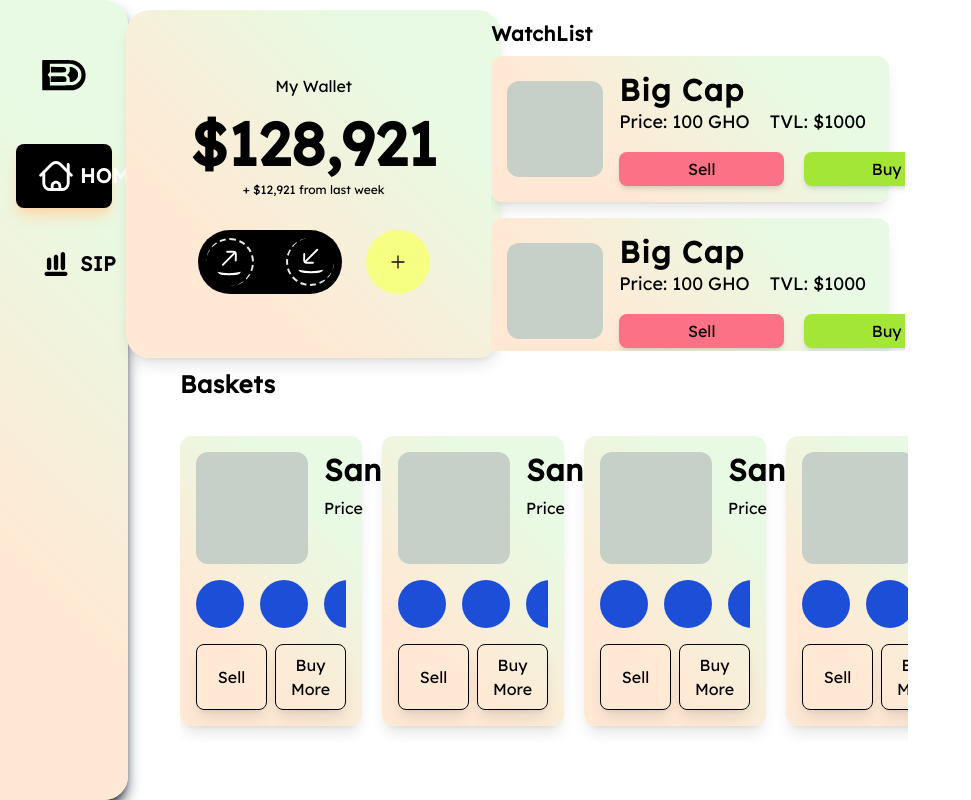
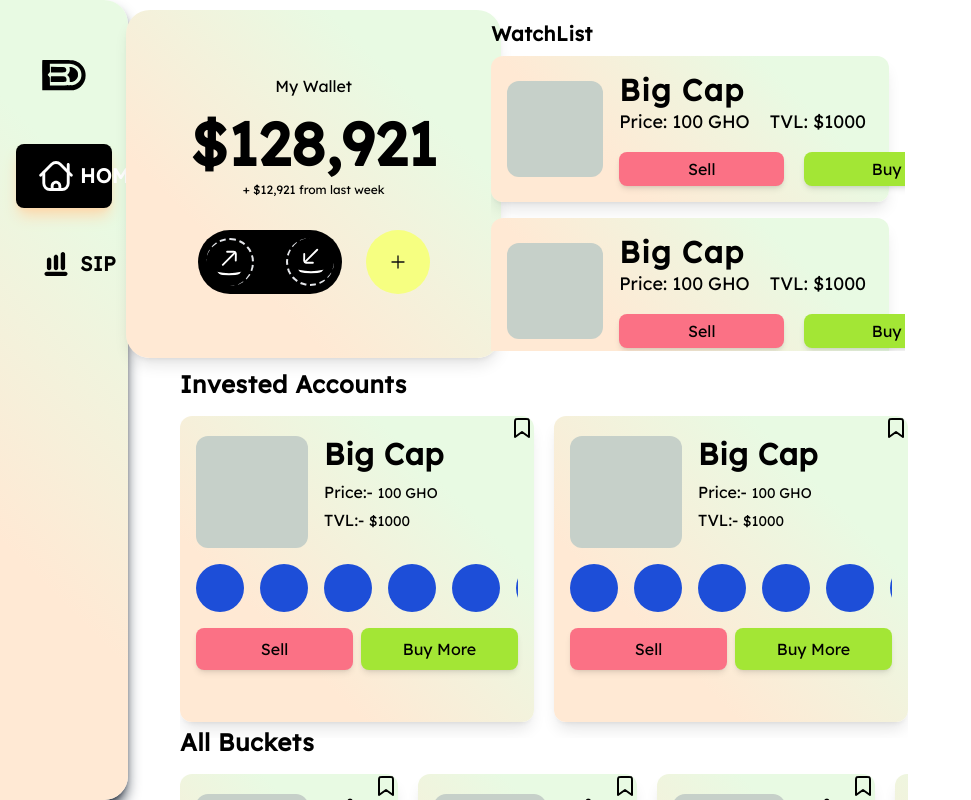
Before and after one commit to douchebank/dbank, a React (Create React App) app: page /dashboard in a window 1280 px wide. Shown: the whole page, without its empty margins (0-971 px from the left). Built offline with nearby package versions, Linux system fonts and the light colour scheme.

Commit message:
sections updated

```diff
--- a/src/components/Baskets.tsx
+++ /dev/null
@@ -1,43 +0,0 @@
-import { useState } from "react"
-import dummyImg from "../assets/recent.png"
-import bookmarkImg from "../assets/bookmark.svg"
-import selectedBookmark from "../assets/selectedBookmark.svg"
-
-const Baskets = () => {
-  const [bookmark, setBookmark] = useState(false)
-  const toggleBookmark = () => {
-    setBookmark(!bookmark)
-  }
-  return (
-
-      <div className="w-[25%] p-4 rounded-xl gradient2 shadow-lg ">
-        <div className="flex">
-          <img className="h-28 w-28 rounded-xl " src={dummyImg} alt="logo" />
-          <div className="w-full pl-4">
-            <div className="flex justify-between gap-2 items-center">
-              <p className="text-3xl font-bold tracking-wide">Sandeep</p>
-              <img className="h-6" onClick={toggleBookmark} src={bookmark ? selectedBookmark : bookmarkImg } alt="bookmark" />
-            </div>
-            <div className="flex justify-between mt-2">
-              <p className="">Price</p>
-              <p className="">Tvl</p>
-            </div>
-          </div>
-          </div>
-          <div className="flex mt-4 gap-4 max-w-[250px] overflow-x-scroll scrollbar">
-            <span className="h-6 w-6 p-6 rounded-full bg-blue-700"></span>
-            <span className="h-6 w-6 p-6 rounded-full bg-blue-700"></span>
-            <span className="h-6 w-6 p-6 rounded-full bg-blue-700"></span>
-            <span className="h-6 w-6 p-6 rounded-full bg-blue-700"></span>
-            <span className="h-6 w-6 p-6 rounded-full bg-blue-700"></span>
-            <span className="h-6 w-6 p-6 rounded-full bg-blue-700"></span>
-        </div >
-        <div className="flex mt-4 gap-2">
-          <button className="border rounded-lg border-black shadow-lg p-2 w-full  ">Sell</button>
-          <button className="border rounded-lg border-black shadow-lg p-2 w-full">Buy More</button>
-        </div>
-      </div>
-  )
-}
-
-export default Baskets
--- /dev/null
+++ b/src/components/Bucket.tsx
@@ -0,0 +1,81 @@
+import { useState } from "react";
+import dummyImg from "../assets/recent.png";
+import bookmarkImg from "../assets/bookmark.svg";
+import selectedBookmark from "../assets/selectedBookmark.svg";
+import { BucketType } from "../constants/Types";
+
+const Bucket = ({
+  uid,
+  logo,
+  title,
+  assets,
+  price,
+  tvl,
+  invested,
+  type,
+}: BucketType) => {
+  const [bookmark, setBookmark] = useState(false);
+  const toggleBookmark = () => {
+    setBookmark(!bookmark);
+  };
+  return (
+    <div className=" relative min-w-[30%] py-5 px-4 rounded-xl gradient2 shadow-lg  ">
+      <div className="flex">
+        <img
+          className="h-28 w-28 rounded-xl "
+          src={logo ? "" : dummyImg}
+          alt="logo"
+        />
+        <div className="w-full pl-4">
+          <div className="flex justify-between gap-2 items-center">
+            <p className="text-3xl font-bold tracking-wide text-ellipsis overflow-hidden max-w-48">
+              {title}
+            </p>
+          </div>
+          <div className="flex flex-col justify-between gap-1 mt-2">
+            <p className="">
+              Price:- <span className="text-sm">{price} GHO</span>
+            </p>
+            <p className="">
+              TVL:- <span className="text-sm">${tvl}</span>
+            </p>
+          </div>
+        </div>
+      </div>
+      <div className="flex mt-4 gap-4 max-w-[350px] overflow-x-scroll scrollbar ">
+        <span className="h-6 w-6 p-6 rounded-full bg-blue-700"></span>
+        <span className="h-6 w-6 p-6 rounded-full bg-blue-700"></span>
+        <span className="h-6 w-6 p-6 rounded-full bg-blue-700"></span>
+        <span className="h-6 w-6 p-6 rounded-full bg-blue-700"></span>
+        <span className="h-6 w-6 p-6 rounded-full bg-blue-700"></span>
+        <span className="h-6 w-6 p-6 rounded-full bg-blue-700"></span>
+      </div>
+      <div className="flex justify-center items-center mt-4  gap-2">
+        {invested ? (
+          <>
+            <button className="w-full text-center border border-transparent hover:border-black rounded-lg bg-rose-400 p-2 shadow-md hover:shadow-lg ">
+              Sell
+            </button>
+            <button className="w-full text-center border border-transparent hover:border-black rounded-lg bg-lime-400 p-2 shadow-md hover:shadow-lg">
+              Buy More
+            </button>
+          </>
+        ) : (
+          <>
+            <button className="text-center border border-transparent hover:border-black rounded-lg bg-lime-400  shadow-md hover:shadow-lg p-2 w-[90%]">
+              Invest
+            </button>
+          </>
+        )}
+      </div>
+      <img
+        className="h-6 absolute top-0 right-0"
+        onClick={toggleBookmark}
+        src={bookmark ? selectedBookmark : bookmarkImg}
+        alt="bookmark"
+      />
+    </div>
+  );
+};
+
+export default Bucket;
--- a/src/constants/Types.ts
+++ b/src/constants/Types.ts
@@ -1,3 +1,8 @@
+export enum BUCKET_TYPE {
+  GENERAL = "GENERAL",
+  PERSONAL = "PERSONAL",
+}
+
 export type AssetType = {
   logo: string;
   name: string;
@@ -7,10 +12,13 @@ export type AssetType = {
 
 export type BucketType = {
   uid: string;
-  logo?: string;
+  logo: string;
   title: string;
   description?: string;
   assets?: AssetType[];
   price: number;
   tvl: number;
+  invested: boolean; // IT WILL INDICATE THAT WE CAN SELL IT.
+  type: BUCKET_TYPE; // THIS TO SET IF IT IS EDITIBLE OR NOT IN TERMS OF ADDING ASSETS.
+  // aslo add a key named addedToWatchList = true // by default give it to false.
 };
--- a/src/pages/Dashboard/index.tsx
+++ b/src/pages/Dashboard/index.tsx
@@ -1,9 +1,12 @@
-import Baskets from "../../components/Baskets";
+import Bucket from "../../components/Bucket";
 import LeftSidebar from "../../components/LeftSidebar";
 import MyWallet from "../../components/MyWallet";
 import WatchList from "../../components/WatchList";
+import { BUCKET_TYPE } from "../../constants/Types";
 
 const Dashboard = () => {
+  const isIvested = true;
+
   return (
     <div className="flex w-full max-h-screen ">
       <div className="w-[10%]">
@@ -27,24 +30,126 @@ const Dashboard = () => {
                 price={100}
                 tvl={1000}
                 logo=""
+                type={BUCKET_TYPE.GENERAL}
+                invested={false}
               />
-              <WatchList uid="1" title="Big Cap" price={100} tvl={1000} />
-              <WatchList uid="1" title="Big Cap" price={100} tvl={1000} />
-              <WatchList uid="1" title="Big Cap" price={100} tvl={1000} />
+              <WatchList
+                uid="1"
+                title="Big Cap"
+                price={100}
+                tvl={1000}
+                logo=""
+                type={BUCKET_TYPE.GENERAL}
+                invested={false}
+              />
+              <WatchList
+                uid="1"
+                title="Big Cap"
+                price={100}
+                tvl={1000}
+                logo=""
+                type={BUCKET_TYPE.GENERAL}
+                invested={false}
+              />
+              <WatchList
+                uid="1"
+                title="Big Cap"
+                price={100}
+                tvl={1000}
+                logo=""
+                type={BUCKET_TYPE.GENERAL}
+                invested={false}
+              />
             </div>
           </div>
         </div>
         {/* lowerSection */}
-        <div className=" flex flex-col gap-5 h-3/5 px-5">
-          <h1 className="font-bold tracking-wide text-2xl">Baskets</h1>
+        <div className=" flex flex-col gap-5 h-3/5 px-5 overflow-y-scroll scrollbar ">
+          <div>
+            {isIvested === true && (
+              <>
+                <h1 className="font-bold tracking-wide text-2xl">
+                  Invested Accounts
+                </h1>
+                <div className="flex gap-5 py-4  h-full overflow-x-scroll scrollbar">
+                  <Bucket
+                    uid="1"
+                    title="Big Cap"
+                    price={100}
+                    tvl={1000}
+                    logo=""
+                    type={BUCKET_TYPE.GENERAL}
+                    invested={true}
+                    assets={[]}
+                  />
+                  <Bucket
+                    uid="1"
+                    title="Big Cap"
+                    price={100}
+                    tvl={1000}
+                    logo=""
+                    type={BUCKET_TYPE.GENERAL}
+                    invested={true}
+                    assets={[]}
+                  />
+                </div>
+              </>
+            )}
+          </div>
 
-          <div className="flex gap-5 py-4  overflow-x-scroll overflow-hidden">
-            <Baskets />
-            <Baskets />
-            <Baskets />
-            <Baskets />
-            <Baskets />
-            <Baskets />
+          <div>
+            <h1 className="font-bold tracking-wide text-2xl">All Buckets</h1>
+            <div className="flex gap-5 py-4  overflow-x-scroll overflow-hidden scrollbar">
+              <Bucket
+                uid="1"
+                title="Big Cap"
+                price={100}
+                tvl={1000}
+                logo=""
+                type={BUCKET_TYPE.GENERAL}
+                invested={false}
+                assets={[]}
+              />
+              <Bucket
+                uid="1"
+                title="Big Cap"
+                price={100}
+                tvl={1000}
+                logo=""
+                type={BUCKET_TYPE.GENERAL}
+                invested={false}
+                assets={[]}
+              />
+              <Bucket
+                uid="1"
+                title="Big Cap"
+                price={100}
+                tvl={1000}
+                logo=""
+                type={BUCKET_TYPE.GENERAL}
+                invested={false}
+                assets={[]}
+              />
+              <Bucket
+                uid="1"
+                title="Big Cap"
+                price={100}
+                tvl={1000}
+                logo=""
+                type={BUCKET_TYPE.GENERAL}
+                invested={false}
+              />
+              <Bucket
+                uid="1"
+                title="Big Cap"
+                price={100}
+                tvl={1000}
+                logo=""
+                type={BUCKET_TYPE.GENERAL}
+                invested={false}
+                assets={[]}
+              />
+            </div>
           </div>
         </div>
       </div>
```
